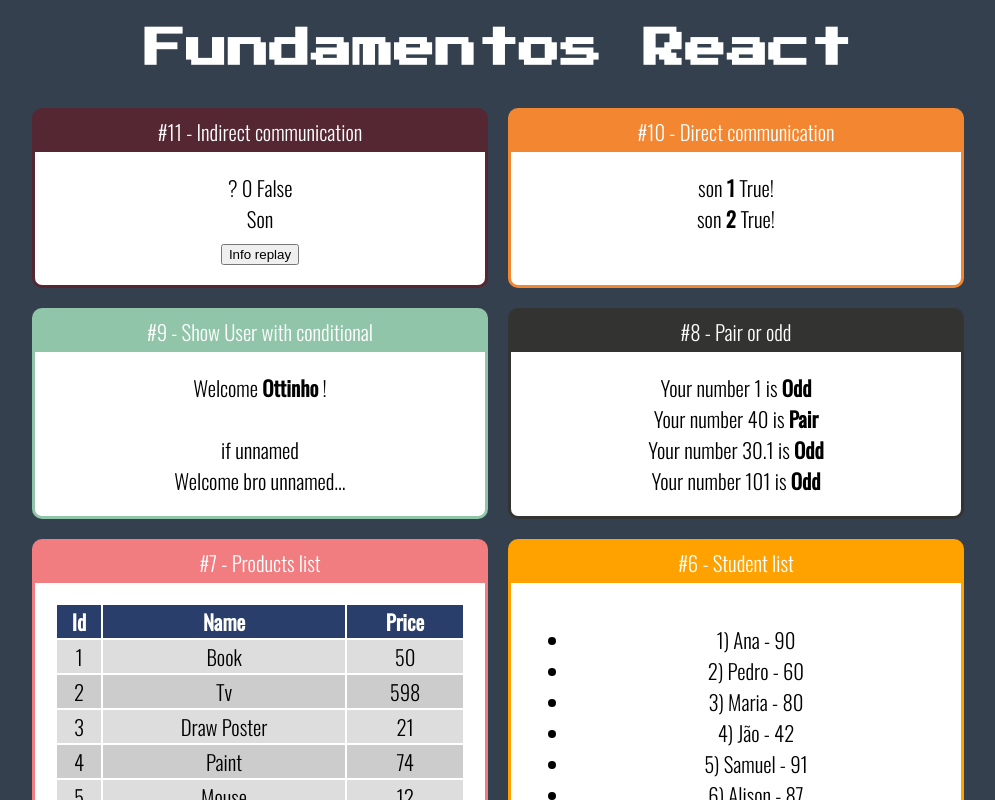
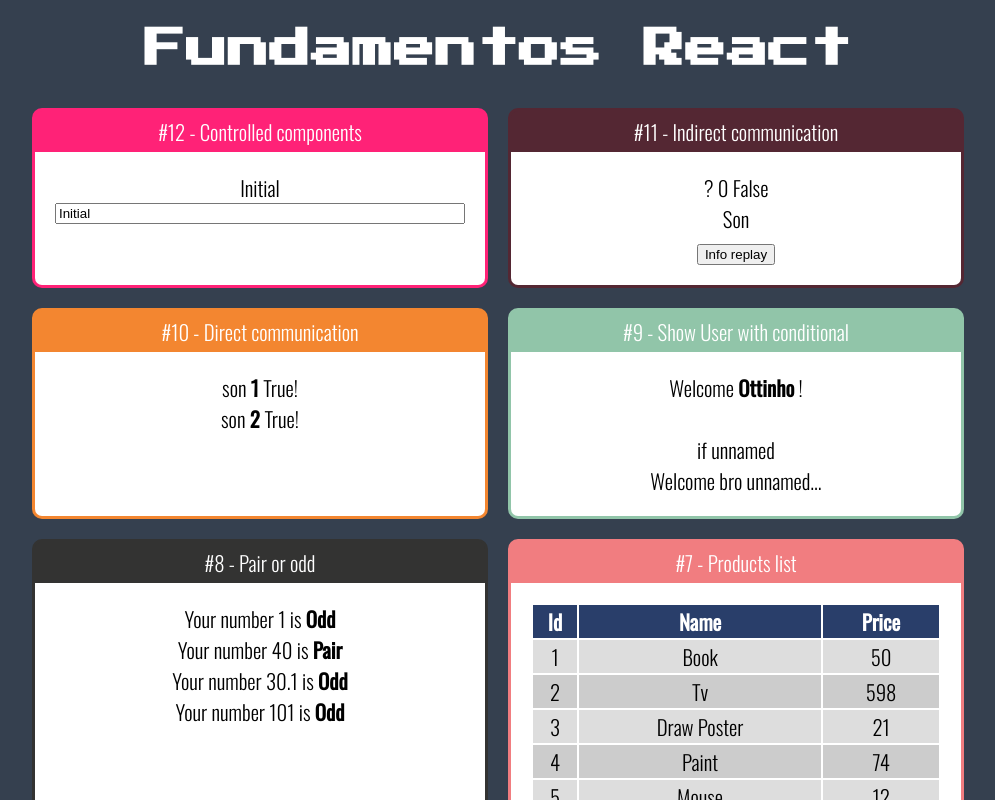
Before and after one commit to ottonSam/reactConcepts, a React (Create React App) app in the folder react-ui/: page / in a window 1280 px wide. Shown: the top 800 px of the page, without its empty margins (142-1137 px from the left). Built offline with nearby package versions, Linux system fonts and the light colour scheme.

Commit message:
add form react exemple, controlled components

```diff
--- a/react-ui/src/App.jsx
+++ b/react-ui/src/App.jsx
@@ -16,12 +16,16 @@ import PairOrOdd from './components/conditional/PairOrOdd';
 import ShowUser from './components/conditional/ShowUser';
 import DirectFather from './components/communication/DirectFather';
 import IndirectFather from './components/communication/IndirectFather';
+import Input from './components/form/Input';
 
 export default () => (
     <div className="App">
         <h1>Fundamentos React</h1>
 
         <div className="Cards">
+            <Card title="#12 - Controlled components">
+                <Input></Input>
+            </Card>
             <Card title="#11 - Indirect communication" color="#542733">
                 <IndirectFather></IndirectFather>
             </Card>
--- /dev/null
+++ b/react-ui/src/components/form/Input.jsx
@@ -0,0 +1,19 @@
+import React, { useState } from 'react';
+
+export default (props) => {
+    const [value, setValue] = useState('Initial');
+
+    const alter = (event) => {
+        setValue(event.target.value);
+    }
+
+    return (
+        <div style={{
+            display: 'flex',
+            flexDirection: 'column'
+        }}>
+            <span>{value}</span>
+            <input value={value} onChange={alter}/>
+        </div>
+    );
+};
```
